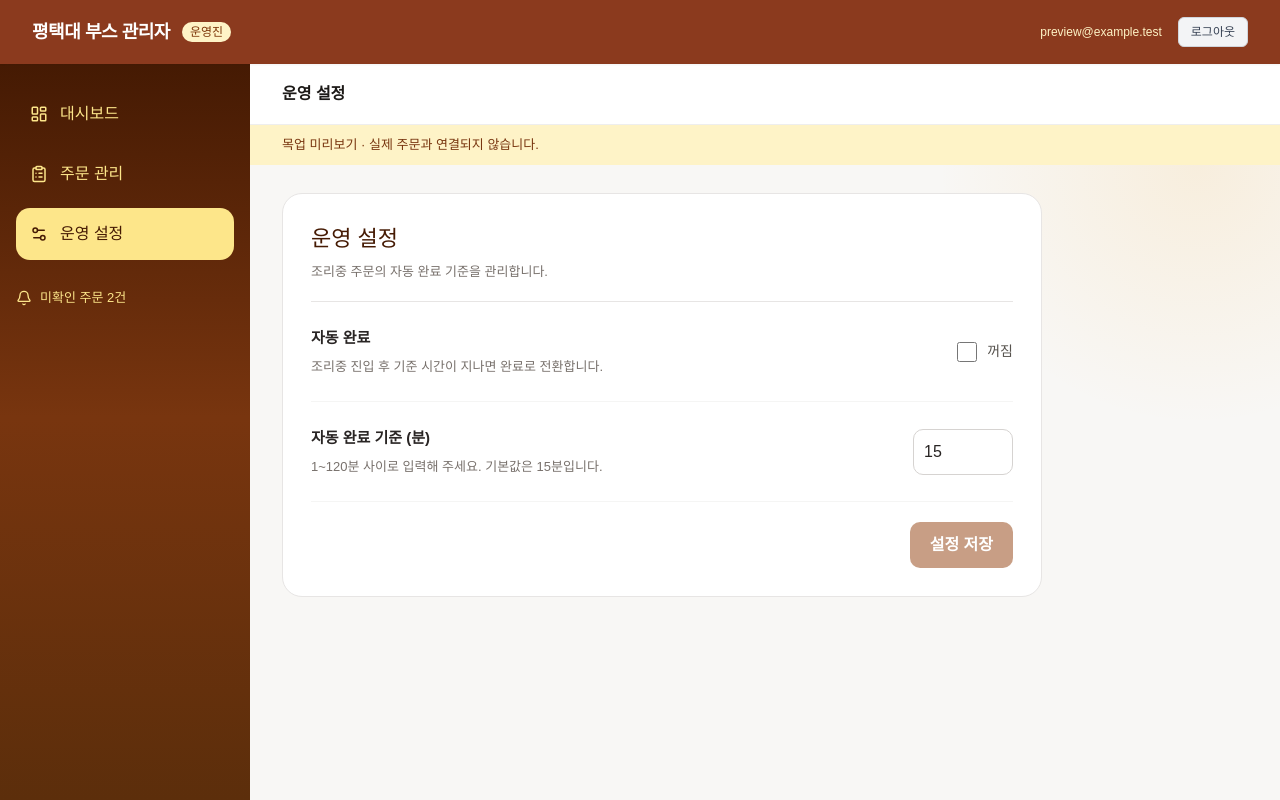
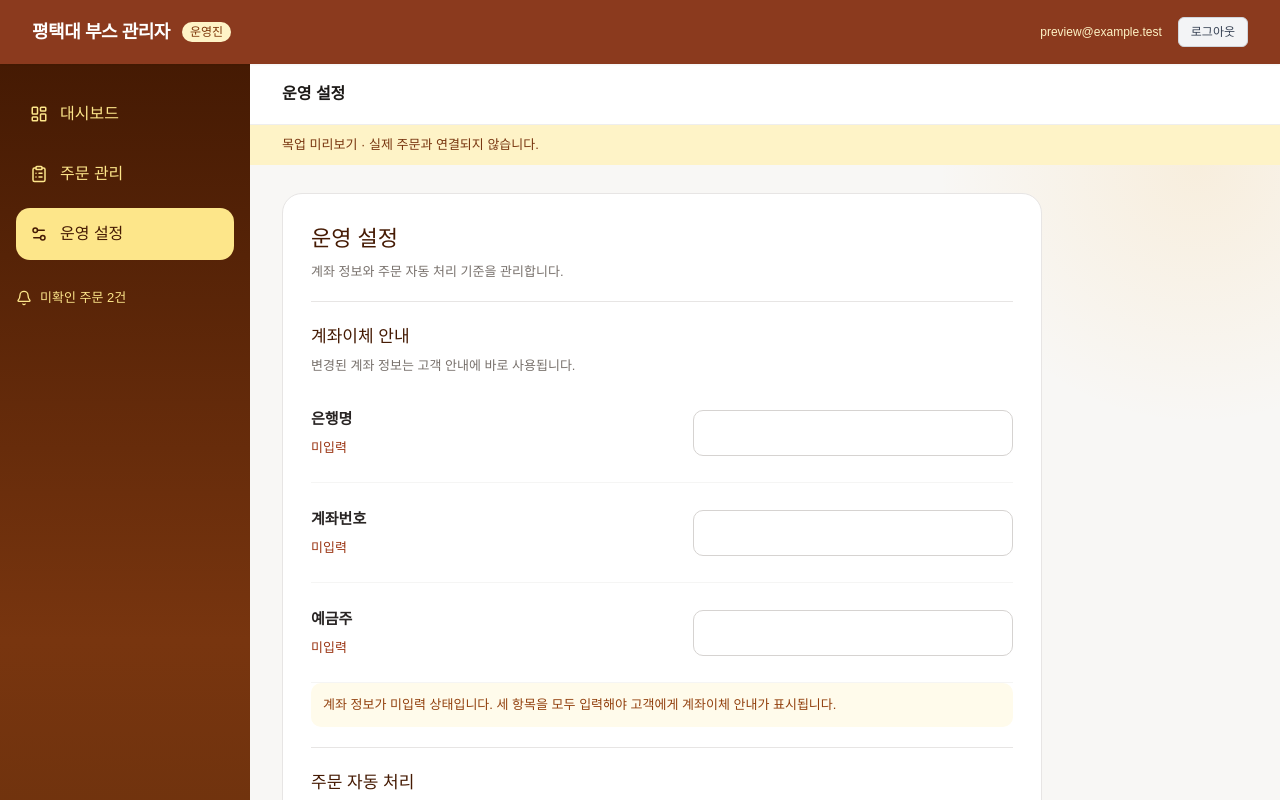
Before and after one commit to ssong2332/2026-PyeongTaek-Univ.-Festival-Payments, a Next.js app: page /dev/admin in a window 1280 px wide. Both pictures are taken after a click on the button "운영 설정". Shown: the top 800 px of the page. Built offline with nearby package versions, Linux system fonts and the light colour scheme.

Commit message:
feat(T-52): extend admin settings panel for transfer and expiry

```diff
--- a/src/components/admin/SettingsPanel.module.css
+++ b/src/components/admin/SettingsPanel.module.css
@@ -15,3 +15,14 @@
 .actions button { border:0; border-radius:10px; background:#92400e; color:white; padding:11px 20px; font:inherit; font-weight:700; cursor:pointer; }
 .actions button:disabled { opacity:.5; cursor:not-allowed; }
 @media (max-width:600px) { .panel { padding:20px; } .row { align-items:flex-start; flex-direction:column; justify-content:center; gap:12px; padding:16px 0; } }
+.groupHeading { padding:22px 0 8px; }
+.groupHeading:not(:first-child) { border-top:1px solid #e7e5e4; margin-top:20px; }
+.groupHeading h3 { margin:0; color:#451a03; font-size:17px; }
+.groupHeading p { margin:6px 0 0; color:#78716c; font-size:13px; }
+.inputWrap { width:min(100%,320px); }
+.textInput { box-sizing:border-box; width:100%; padding:10px; border:1px solid #d6d3d1; border-radius:10px; font:inherit; }
+.textInput:focus-visible { outline:3px solid #7c3aed; outline-offset:3px; }
+.fieldError { margin:6px 0 0; color:#991b1b; font-size:13px; }
+.missing { color:#9a3412 !important; }
+.warning { margin:16px 0; padding:12px; border-radius:10px; background:#fffbeb; color:#92400e; font-size:13px; line-height:1.5; }
+@media (max-width:600px) { .inputWrap { width:100%; } }
--- a/src/components/admin/SettingsPanel.tsx
+++ b/src/components/admin/SettingsPanel.tsx
@@ -1,107 +1,70 @@
 "use client";
 
-import { useCallback, useEffect, useRef, useState } from "react";
 import {
-    AdminSettingsResponseSchema, AUTO_COMPLETE_SETTING_KEYS,
-    AutoCompleteEnabledSchema, AutoCompleteMinutesSchema,
+    AUTO_COMPLETE_SETTING_KEYS, PAYMENT_EXPIRE_SETTING_KEY,
+    TRANSFER_SETTING_KEYS,
 } from "@/lib/dto/settings";
+import { useSettings, type SettingsApi } from "@/features/admin/useSettings";
 import styles from "./SettingsPanel.module.css";
 
-export interface SettingsApi {
-    load: () => Promise<Record<string, string>>;
-    save: (changes: Record<string, string>) => Promise<Record<string, string>>;
-}
+export type { SettingsApi } from "@/features/admin/useSettings";
 
-const defaultApi: SettingsApi = {
-    async load() {
-        const response = await fetch("/api/admin/settings", { cache: "no-store" });
-        if (!response.ok) throw new Error("Settings load failed");
-        return AdminSettingsResponseSchema.parse(await response.json()).settings;
-    },
-    async save(changes) {
-        const response = await fetch("/api/admin/settings", {
-            method: "PUT", headers: { "Content-Type": "application/json" },
-            body: JSON.stringify({ settings: changes }),
-        });
-        if (!response.ok) throw new Error("Settings save failed");
-        return AdminSettingsResponseSchema.parse(await response.json()).settings;
-    },
-};
+const transferFields = [
+    { key: TRANSFER_SETTING_KEYS.BANK_NAME, label: "은행명", id: "transfer-bank-name" },
+    { key: TRANSFER_SETTING_KEYS.ACCOUNT_NUMBER, label: "계좌번호", id: "transfer-account-number" },
+    { key: TRANSFER_SETTING_KEYS.ACCOUNT_HOLDER, label: "예금주", id: "transfer-account-holder" },
+] as const;
 
-type AutoCompleteDraft = { enabled: string; minutes: string };
-function toDraft(settings: Record<string, string>): AutoCompleteDraft {
-    return {
-        enabled: settings[AUTO_COMPLETE_SETTING_KEYS.ENABLED] ?? "false",
-        minutes: settings[AUTO_COMPLETE_SETTING_KEYS.MINUTES] ?? "15",
-    };
-}
-
-/** T-52가 계좌·만료 필드를 같은 패널에 확장할 수 있도록 설정 API 전체 응답을 유지한다. */
-export function SettingsPanel({ api = defaultApi }: { api?: SettingsApi }) {
-    const [status, setStatus] = useState<"loading" | "ready" | "error">("loading");
-    const [values, setValues] = useState<Record<string, string>>({});
-    const [draft, setDraft] = useState<AutoCompleteDraft>({ enabled: "false", minutes: "15" });
-    const [saving, setSaving] = useState(false);
-    const [message, setMessage] = useState("");
-    const savingRef = useRef(false);
-
-    const load = useCallback(async () => {
-        setStatus("loading"); setMessage("");
-        try {
-            const result = await api.load();
-            setValues(result); setDraft(toDraft(result)); setStatus("ready");
-        } catch { setStatus("error"); }
-    }, [api]);
-    useEffect(() => {
-        let active = true;
-        api.load().then(result => {
-            if (!active) return;
-            setValues(result); setDraft(toDraft(result)); setStatus("ready");
-        }).catch(() => { if (active) setStatus("error"); });
-        return () => { active = false; };
-    }, [api]);
-
-    const minutesValid = AutoCompleteMinutesSchema.safeParse(draft.minutes).success;
-    const enabledValid = AutoCompleteEnabledSchema.safeParse(draft.enabled).success;
-    const saved = toDraft(values);
-    const dirty = draft.enabled !== saved.enabled || draft.minutes !== saved.minutes;
-
-    async function save() {
-        if (savingRef.current || !dirty || !minutesValid || !enabledValid) return;
-        const changes: Record<string, string> = {};
-        if (draft.enabled !== saved.enabled) changes[AUTO_COMPLETE_SETTING_KEYS.ENABLED] = draft.enabled;
-        if (draft.minutes !== saved.minutes) changes[AUTO_COMPLETE_SETTING_KEYS.MINUTES] = draft.minutes;
-        savingRef.current = true; setSaving(true); setMessage("");
-        try {
-            const result = await api.save(changes);
-            setValues(result); setDraft(toDraft(result)); setMessage("저장됐습니다.");
-        } catch { setMessage("설정을 저장하지 못했습니다. 입력값을 확인하고 다시 시도해 주세요."); }
-        finally { savingRef.current = false; setSaving(false); }
-    }
+export function SettingsPanel({ api }: { api?: SettingsApi }) {
+    const { status, draft, setDraft, save, saving, fieldErrors, dirty, message, reload } = useSettings(api);
+    const canSave = dirty && !saving && Object.keys(fieldErrors).length === 0;
+    const transferIncomplete = transferFields.some(({ key }) => !draft[key].trim());
+    const autoMinutesError = fieldErrors[AUTO_COMPLETE_SETTING_KEYS.MINUTES];
+    const expireMinutesError = fieldErrors[PAYMENT_EXPIRE_SETTING_KEY];
 
     return <section className={styles.panel} aria-label="운영 설정">
-        <div className={styles.heading}><div><h2>운영 설정</h2><p>조리중 주문의 자동 완료 기준을 관리합니다.</p></div></div>
+        <div className={styles.heading}><h2>운영 설정</h2><p>계좌 정보와 주문 자동 처리 기준을 관리합니다.</p></div>
         {status === "loading" && <p role="status">설정을 불러오는 중입니다…</p>}
-        {status === "error" && <div role="alert" className={styles.error}>설정을 불러오지 못했습니다. <button onClick={() => void load()}>다시 시도</button></div>}
+        {status === "error" && <div role="alert" className={styles.error}>설정을 불러오지 못했습니다. <button onClick={() => void reload()}>다시 시도</button></div>}
         {status === "ready" && <div className={styles.fields}>
+            <div className={styles.groupHeading}><h3>계좌이체 안내</h3><p>변경된 계좌 정보는 고객 안내에 바로 사용됩니다.</p></div>
+            {transferFields.map(({ key, label, id }) => <div className={styles.row} key={key}>
+                <div><label htmlFor={id}><strong>{label}</strong></label>{!draft[key].trim() && <p className={styles.missing}>미입력</p>}</div>
+                <div className={styles.inputWrap}>
+                    <input id={id} className={styles.textInput} type="text" maxLength={200} value={draft[key]}
+                        disabled={saving} aria-invalid={Boolean(fieldErrors[key])}
+                        aria-describedby={fieldErrors[key] ? `${id}-error` : undefined}
+                        onChange={event => setDraft(key, event.target.value)} />
+                    {fieldErrors[key] && <p id={`${id}-error`} role="alert" className={styles.fieldError}>{fieldErrors[key]}</p>}
+                </div>
+            </div>)}
+            {transferIncomplete && <p className={styles.warning}>계좌 정보가 미입력 상태입니다. 세 항목을 모두 입력해야 고객에게 계좌이체 안내가 표시됩니다.</p>}
+            <div className={styles.groupHeading}><h3>주문 자동 처리</h3><p>설정 변경은 다음 스윕 실행부터 적용됩니다.</p></div>
             <div className={styles.row}>
                 <div><strong>자동 완료</strong><p>조리중 진입 후 기준 시간이 지나면 완료로 전환합니다.</p></div>
                 <label className={styles.toggle}><input type="checkbox" aria-label="자동 완료 사용"
-                    checked={draft.enabled === "true"} disabled={saving}
-                    onChange={event => { setDraft(current => ({ ...current, enabled: String(event.target.checked) })); setMessage(""); }} />
-                    <span>{draft.enabled === "true" ? "켜짐" : "꺼짐"}</span></label>
+                    checked={draft[AUTO_COMPLETE_SETTING_KEYS.ENABLED] === "true"} disabled={saving}
+                    onChange={event => setDraft(AUTO_COMPLETE_SETTING_KEYS.ENABLED, String(event.target.checked))} />
+                    <span>{draft[AUTO_COMPLETE_SETTING_KEYS.ENABLED] === "true" ? "켜짐" : "꺼짐"}</span></label>
             </div>
             <div className={styles.row}>
                 <div><label htmlFor="auto-complete-minutes"><strong>자동 완료 기준 (분)</strong></label><p>1~120분 사이로 입력해 주세요. 기본값은 15분입니다.</p></div>
-                <input id="auto-complete-minutes" className={styles.minutes} type="number" min={1} max={120} step={1}
-                    value={draft.minutes} disabled={saving} aria-invalid={!minutesValid}
-                    aria-describedby={!minutesValid ? "auto-complete-error" : undefined}
-                    onChange={event => { setDraft(current => ({ ...current, minutes: event.target.value })); setMessage(""); }} />
+                <div className={styles.inputWrap}><input id="auto-complete-minutes" className={styles.minutes} type="number" min={1} max={120} step={1}
+                    value={draft[AUTO_COMPLETE_SETTING_KEYS.MINUTES]} disabled={saving} aria-invalid={Boolean(autoMinutesError)}
+                    aria-describedby={autoMinutesError ? "auto-complete-error" : undefined}
+                    onChange={event => setDraft(AUTO_COMPLETE_SETTING_KEYS.MINUTES, event.target.value)} />
+                    {autoMinutesError && <p id="auto-complete-error" role="alert" className={styles.fieldError}>{autoMinutesError}</p>}</div>
             </div>
-            {!minutesValid && <p id="auto-complete-error" role="alert" className={styles.error}>자동 완료 기준은 1~120분의 정수여야 합니다.</p>}
+            <div className={styles.row}>
+                <div><label htmlFor="expire-minutes"><strong>미입금 만료 기준 (분)</strong></label><p>1~120분 사이로 입력해 주세요. 기본값은 10분입니다.</p></div>
+                <div className={styles.inputWrap}><input id="expire-minutes" className={styles.minutes} type="number" min={1} max={120} step={1}
+                    value={draft[PAYMENT_EXPIRE_SETTING_KEY]} disabled={saving} aria-invalid={Boolean(expireMinutesError)}
+                    aria-describedby={expireMinutesError ? "expire-minutes-error" : undefined}
+                    onChange={event => setDraft(PAYMENT_EXPIRE_SETTING_KEY, event.target.value)} />
+                    {expireMinutesError && <p id="expire-minutes-error" role="alert" className={styles.fieldError}>{expireMinutesError}</p>}</div>
+            </div>
             {message && <p role={message === "저장됐습니다." ? "status" : "alert"} className={message === "저장됐습니다." ? styles.success : styles.error}>{message}</p>}
-            <div className={styles.actions}><button type="button" onClick={() => void save()}
-                disabled={saving || !dirty || !minutesValid || !enabledValid}>{saving ? "저장 중…" : "설정 저장"}</button></div>
+            <div className={styles.actions}><button type="button" onClick={() => void save()} disabled={!canSave}>{saving ? "저장 중…" : "설정 저장"}</button></div>
         </div>}
     </section>;
 }
--- /dev/null
+++ b/src/features/admin/useSettings.ts
@@ -0,0 +1,112 @@
+"use client";
+
+import { useCallback, useEffect, useRef, useState } from "react";
+import {
+    AdminSettingsResponseSchema, ADMIN_SETTING_KEYS, AUTO_COMPLETE_SETTING_KEYS,
+    AutoCompleteEnabledSchema, AutoCompleteMinutesSchema,
+    PAYMENT_EXPIRE_SETTING_KEY, PaymentExpireMinutesSchema, TransferSettingSchema,
+} from "@/lib/dto/settings";
+
+export interface SettingsApi {
+    load: () => Promise<Record<string, string>>;
+    save: (changes: Record<string, string>) => Promise<Record<string, string>>;
+}
+
+export const settingsApi: SettingsApi = {
+    async load() {
+        const response = await fetch("/api/admin/settings", { cache: "no-store" });
+        if (!response.ok) throw new Error("Settings load failed");
+        return AdminSettingsResponseSchema.parse(await response.json()).settings;
+    },
+    async save(changes) {
+        const response = await fetch("/api/admin/settings", {
+            method: "PUT", headers: { "Content-Type": "application/json" },
+            body: JSON.stringify({ settings: changes }),
+        });
+        if (!response.ok) throw new Error("Settings save failed");
+        return AdminSettingsResponseSchema.parse(await response.json()).settings;
+    },
+};
+
+export type SettingKey = typeof ADMIN_SETTING_KEYS[number];
+export type SettingsDraft = Record<SettingKey, string>;
+
+const defaults: SettingsDraft = {
+    "transfer.bank_name": "",
+    "transfer.account_number": "",
+    "transfer.account_holder": "",
+    "auto_complete.enabled": "false",
+    "auto_complete.minutes": "15",
+    "payment.expire_minutes": "10",
+};
+
+function toDraft(settings: Record<string, string>): SettingsDraft {
+    return Object.fromEntries(ADMIN_SETTING_KEYS.map(key => [key, settings[key] ?? defaults[key]])) as SettingsDraft;
+}
+
+function validate(draft: SettingsDraft): Partial<Record<SettingKey, string>> {
+    const errors: Partial<Record<SettingKey, string>> = {};
+    for (const key of ADMIN_SETTING_KEYS) {
+        const value = draft[key];
+        if (key === AUTO_COMPLETE_SETTING_KEYS.ENABLED) {
+            if (!AutoCompleteEnabledSchema.safeParse(value).success) errors[key] = "자동 완료 설정값이 올바르지 않습니다.";
+        } else if (key === AUTO_COMPLETE_SETTING_KEYS.MINUTES) {
+            if (!AutoCompleteMinutesSchema.safeParse(value).success) errors[key] = "자동 완료 기준은 1~120분의 정수여야 합니다.";
+        } else if (key === PAYMENT_EXPIRE_SETTING_KEY) {
+            if (!PaymentExpireMinutesSchema.safeParse(value).success) errors[key] = "미입금 만료 기준은 1~120분의 정수여야 합니다.";
+        } else if (!TransferSettingSchema.safeParse(value).success) {
+            errors[key] = "200자 이하로 입력해 주세요.";
+        }
+    }
+    return errors;
+}
+
+export function useSettings(api: SettingsApi = settingsApi) {
+    const [status, setStatus] = useState<"loading" | "ready" | "error">("loading");
+    const [values, setValues] = useState<Record<string, string>>({});
+    const [draft, setDraftState] = useState<SettingsDraft>(defaults);
+    const [saving, setSaving] = useState(false);
+    const [message, setMessage] = useState("");
+    const savingRef = useRef(false);
+
+    const reload = useCallback(async () => {
+        setStatus("loading"); setMessage("");
+        try {
+            const result = await api.load();
+            setValues(result); setDraftState(toDraft(result)); setStatus("ready");
+        } catch { setStatus("error"); }
+    }, [api]);
+
+    useEffect(() => {
+        let active = true;
+        api.load().then(result => {
+            if (!active) return;
+            setValues(result); setDraftState(toDraft(result)); setStatus("ready");
+        }).catch(() => { if (active) setStatus("error"); });
+        return () => { active = false; };
+    }, [api]);
+
+    const fieldErrors = validate(draft);
+    const saved = toDraft(values);
+    const dirty = ADMIN_SETTING_KEYS.some(key => draft[key] !== saved[key]);
+
+    function setDraft(key: SettingKey, value: string) {
+        setDraftState(current => ({ ...current, [key]: value }));
+        setMessage("");
+    }
+
+    async function save() {
+        if (savingRef.current || !dirty || Object.keys(fieldErrors).length) return;
+        const changes = Object.fromEntries(ADMIN_SETTING_KEYS
+            .filter(key => draft[key] !== saved[key])
+            .map(key => [key, draft[key]]));
+        savingRef.current = true; setSaving(true); setMessage("");
+        try {
+            const result = await api.save(changes);
+            setValues(result); setDraftState(toDraft(result)); setMessage("저장됐습니다.");
+        } catch { setMessage("설정을 저장하지 못했습니다. 입력값을 확인하고 다시 시도해 주세요."); }
+        finally { savingRef.current = false; setSaving(false); }
+    }
+
+    return { status, values, draft, setDraft, save, saving, fieldErrors, dirty, message, reload };
+}
--- a/src/lib/dto/settings.ts
+++ b/src/lib/dto/settings.ts
@@ -28,3 +28,15 @@ export const AutoCompleteMinutesSchema = z.string().regex(/^\d+$/).refine(
 export const AdminSettingsResponseSchema = z.object({
     settings: z.record(z.string(), z.string()),
 });
+
+export const PAYMENT_EXPIRE_SETTING_KEY = "payment.expire_minutes" as const;
+export const PaymentExpireMinutesSchema = AutoCompleteMinutesSchema;
+export const TransferSettingSchema = z.string().max(200);
+export const ADMIN_SETTING_KEYS = [
+    TRANSFER_SETTING_KEYS.BANK_NAME,
+    TRANSFER_SETTING_KEYS.ACCOUNT_NUMBER,
+    TRANSFER_SETTING_KEYS.ACCOUNT_HOLDER,
+    AUTO_COMPLETE_SETTING_KEYS.ENABLED,
+    AUTO_COMPLETE_SETTING_KEYS.MINUTES,
+    PAYMENT_EXPIRE_SETTING_KEY,
+] as const;
```
Also changed, not shown: 1 other file (tests, documents, lock files or other folders).
